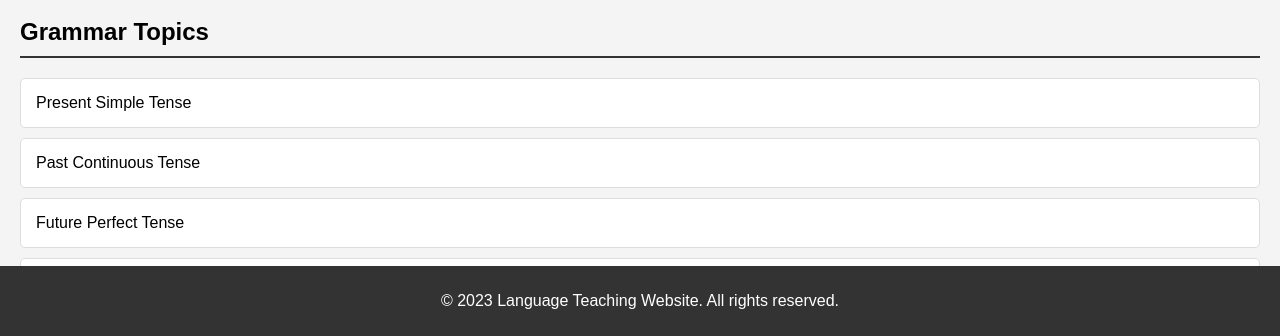
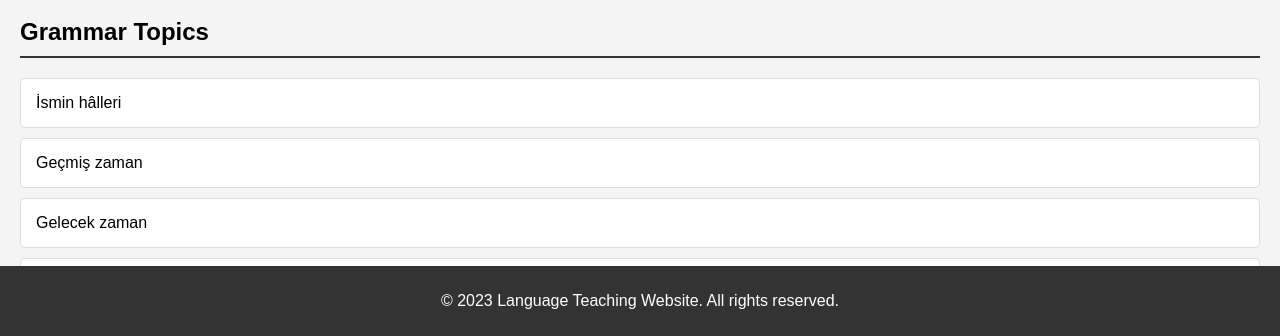
Before and after one commit to turkagora/turkagora, a plain HTML site: page index.html in a window 1280 px wide. Shown: the part 464-800 px from the top of the page. Drawn offline with Linux system fonts and the light colour scheme.

Commit message:
Update index.html

```diff
--- a/index.html
+++ b/index.html
@@ -119,10 +119,10 @@
         <div id="grammar" class="section">
             <h2>Grammar Topics</h2>
             <ul class="grammar-topics">
-                <li>Present Simple Tense</li>
-                <li>Past Continuous Tense</li>
-                <li>Future Perfect Tense</li>
-                <li>Conditional Sentences</li>
+                <li>İsmin hâlleri</li>
+                <li>Geçmiş zaman</li>
+                <li>Gelecek zaman</li>
+                <li>Şimdiki zaman</li>
                 <!-- Add more grammar topics -->
             </ul>
         </div>
```
